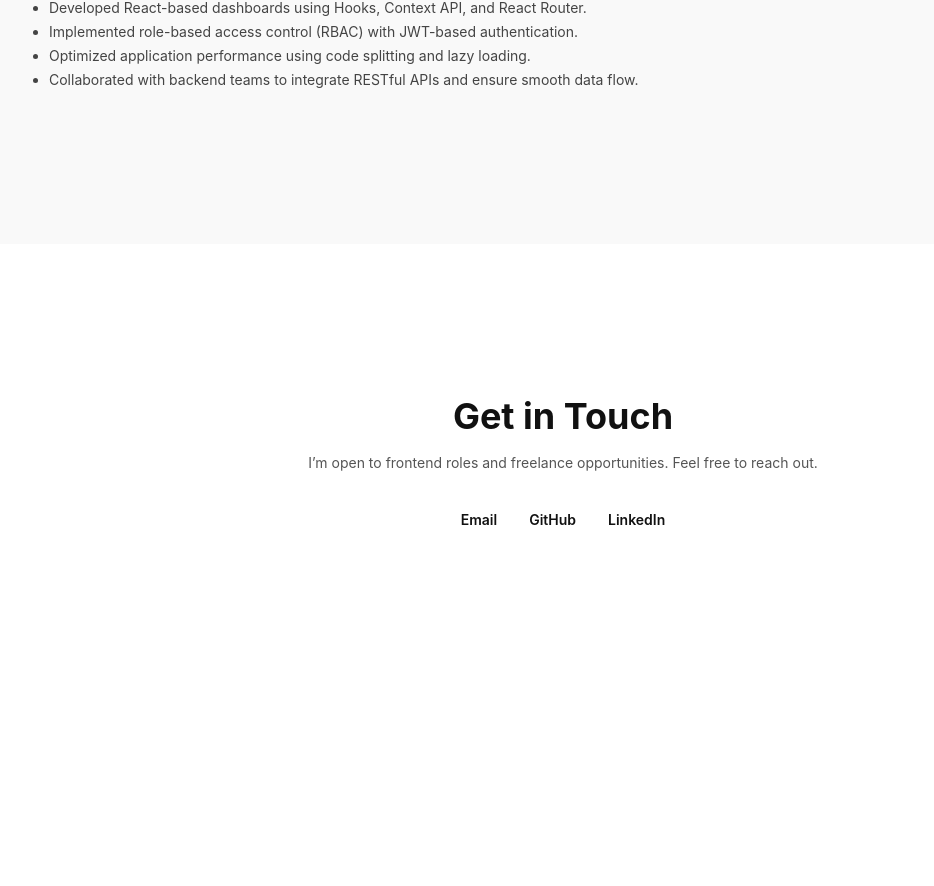
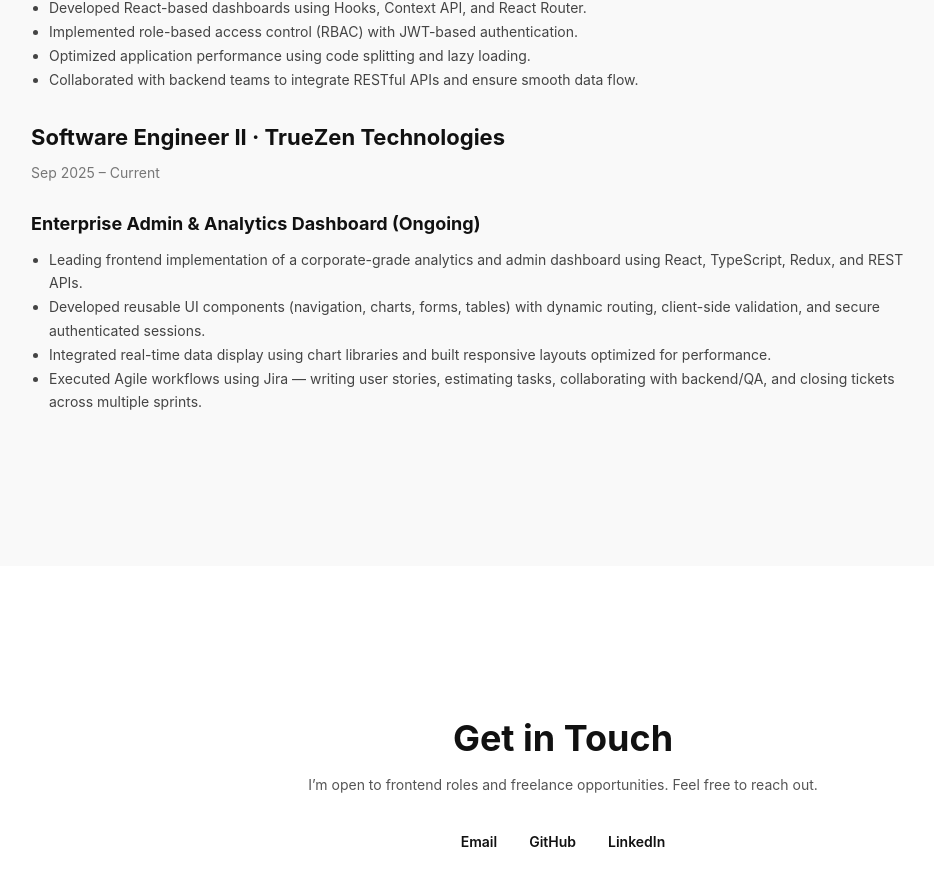
Before and after one commit to MugiwaranoRohith/rohith-portfolio, a React (Vite) app: page / in a window 1280 px wide. Shown: the part 2238-3124 px from the top of the page, without its empty margins (77-1011 px from the left). Before the commit the page ends 2898 px from the top, so only its background shows below. Built offline with nearby package versions, Linux system fonts and the light colour scheme.

Commit message:
my seconf commit2

```diff
--- a/src/components/Experience.jsx
+++ b/src/components/Experience.jsx
@@ -56,6 +56,31 @@
           </ul>
         </div>
       </div>
+
+            <div className="experience-company">
+        <h3 className="company-name">
+          Software Engineer II · TrueZen Technologies
+        </h3>
+        <p className="company-duration">Sep 2025 – Current</p>
+
+       <div className="experience-role">
+  <h4 className="role-title">
+Enterprise Admin & Analytics Dashboard (Ongoing)
+  </h4>
+  <ul className="role-list">
+    <li>
+Leading frontend implementation of a corporate-grade analytics and admin dashboard using React, TypeScript, Redux, and REST APIs.    </li>
+    <li>
+Developed reusable UI components (navigation, charts, forms, tables) with dynamic routing, client-side validation, and secure authenticated sessions.    </li>
+    <li>
+Integrated real-time data display using chart libraries  and built responsive layouts optimized for performance.    </li>
+    <li>
+Executed Agile workflows using Jira — writing user stories, estimating tasks, collaborating with backend/QA, and closing tickets across multiple sprints.    </li>
+  </ul>
+</div>
+
+
+      </div>
     </section>
   );
 }
```
